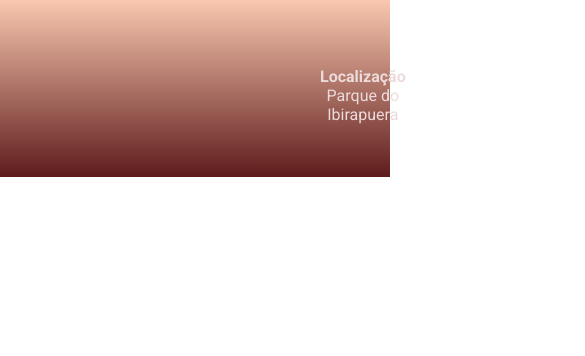
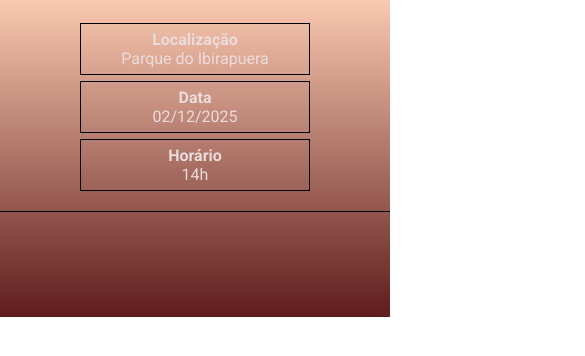
Before and after one commit to JoannEmawodia/contagem_aniversario, a website built with Parcel: page src/index.html in a window 390 px wide. Shown: the part 304-660 px from the top of the page, 585 px wide, since content can reach past the window. Built offline with nearby package versions, Linux system fonts and the light colour scheme.

Commit message:
criando layout responsivo

```diff
--- a/src/index.html
+++ b/src/index.html
@@ -5,6 +5,7 @@
     <meta name="viewport" content="width=device-width, initial-scale=1.0">
     <title>Contagem regressiva de aniversário</title>
     <link rel="stylesheet" href="./styles/main.scss">
+    <link rel="stylesheet" href="https://unpkg.com/aos@next/dist/aos.css" />
     <link rel="preconnect" href="https://fonts.googleapis.com">
     <link rel="preconnect" href="https://fonts.gstatic.com" crossorigin>
     <link href="https://fonts.googleapis.com/css2?family=Roboto:ital,wght@0,100..900;1,100..900&display=swap" rel="stylesheet">
--- a/src/script/main.js
+++ b/src/script/main.js
@@ -1 +1 @@
-console.log("Olá mundo!")
+AOS.init();
--- a/src/styles/_detalhes.scss
+++ b/src/styles/_detalhes.scss
@@ -4,14 +4,45 @@
 
     &__lista{
         display: flex;
-        gap: 200px;
         list-style: none;
-        padding: 20px;
-        margin-left: 300px;
+        padding: 20px  80px;
+        margin: 0 auto;
+        border-bottom: 1px solid black;
+        justify-content: space-between;
+
 
         &__item{
             text-align: center;
             margin-top: 50px;
+            border-top: 1px solid black;
+        }
+    }
+
+    @media (max-width: 640px){
+        height: 320px;
+        &__lista{
+            display: block;
+            margin: 0 auto;
+
+            &__item{
+                border: 1px solid black;
+                padding: 6px;
+                margin-top: 6px;
+            }
+        }
+    }
+
+    @media (max-width: 1024px){
+        height: 320px;
+        &__lista{
+            display: block;
+            margin: 0 auto;
+
+            &__item{
+                border: 1px solid black;
+                padding: 6px;
+                margin-top: 6px;
+            }
         }
     }
 }
```
